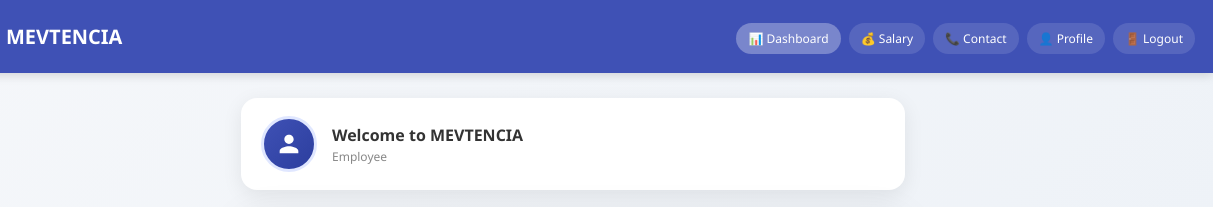
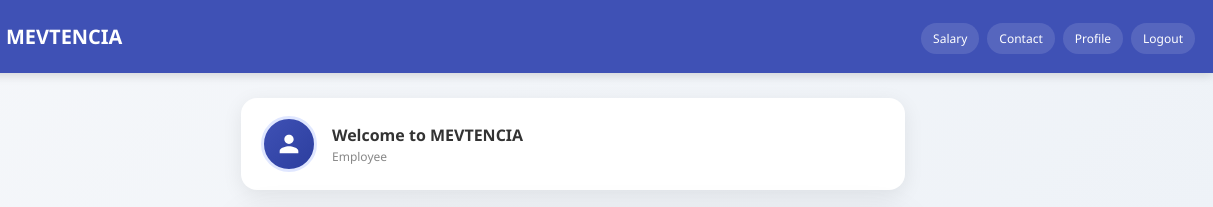
Before and after one commit to sehenaz/HRMS, an Electron app: page AttendanceTracker.html in a window 1280 px wide. Shown: the top 207 px of the page, 67-1280 px from the left. Drawn offline with nearby package versions, Linux system fonts and the light colour scheme; sample sign-in values are in the browser's storage.

Commit message:
modified:   AttendanceTracker.html

```diff
--- a/AttendanceTracker.html
+++ b/AttendanceTracker.html
@@ -949,14 +949,14 @@
     </a>
     <div class="nav-right">
       <ul class="nav-links" id="navLinks">
-        <li><a href="AttendanceTracker.html" class="active">📊 Dashboard</a></li>
+        <!-- <li><a href="AttendanceTracker.html" class="active"> Dashboard</a></li> -->
         <!-- Salary link - hidden for Super Admin -->
-        <li id="navSalary"><a href="SalaryHistory.html">💰 Salary</a></li>
+        <li id="navSalary"><a href="SalaryHistory.html"> Salary</a></li>
         <!-- Contact link - hidden for Super Admin -->
-        <li id="navContact"><a href="ContactPage.html">📞 Contact</a></li>
+        <li id="navContact"><a href="ContactPage.html"> Contact</a></li>
         <!-- Profile link - hidden for Super Admin -->
-        <li id="navProfile"><a href="EmployeeProfile.html">👤 Profile</a></li>
-        <li><a href="index.html" onclick="logout()">🚪 Logout</a></li>
+        <li id="navProfile"><a href="Profile.html">Profile</a></li>
+        <li><a href="index.html" onclick="logout()"> Logout</a></li>
       </ul>
     </div>
   </nav>
```
